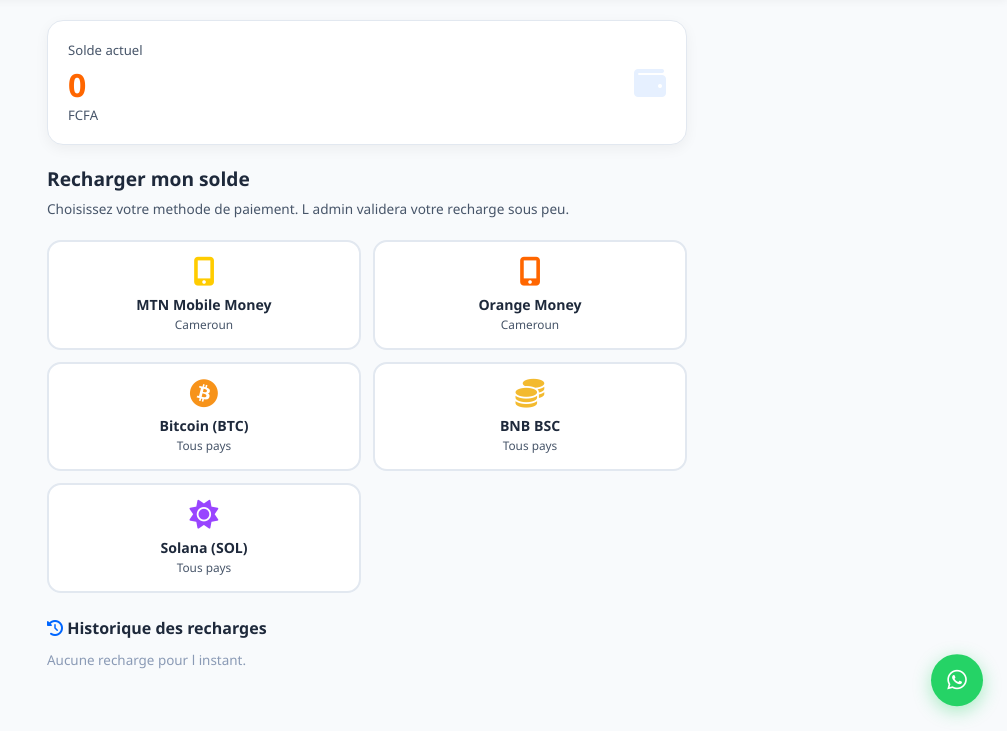
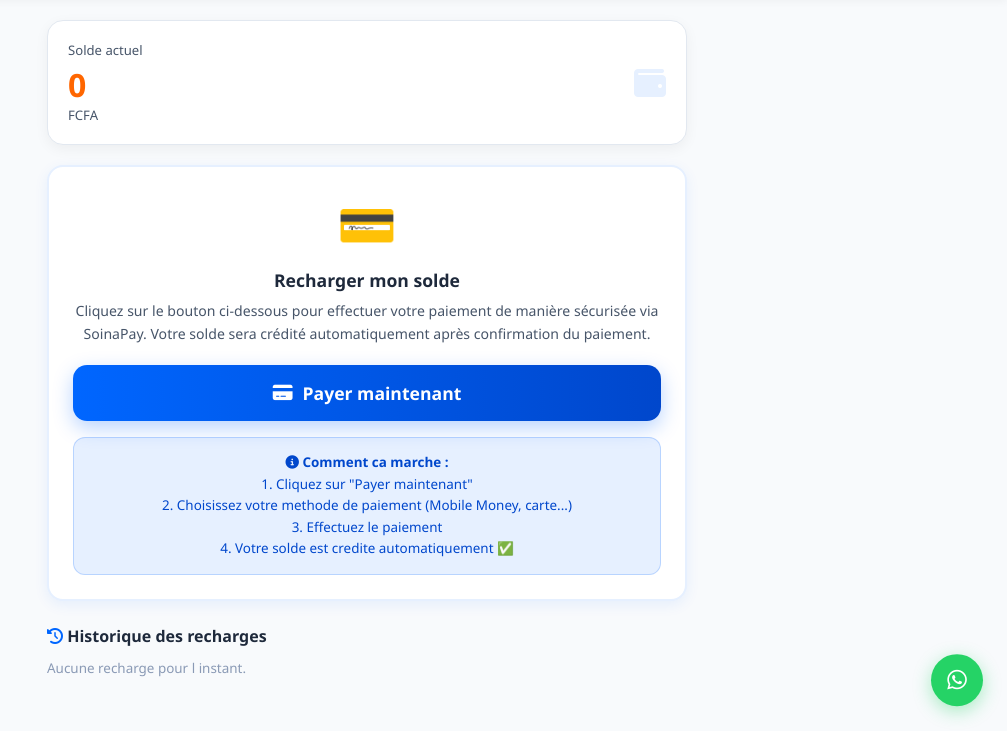
Before and after one commit to abdoula14cherif/boostcentral, a Flask app: page /recharge/ in a window 1280 px wide. Shown: the part 69-800 px from the top of the page, without its empty margins (273-1280 px from the left). Run offline with Flask 3, Linux system fonts and the light colour scheme; the visitor is signed in with stand-in values (Sample User, id 1).

Commit message:
Integration SoinaPay webhook

```diff
--- a/app/__init__.py
+++ b/app/__init__.py
@@ -21,10 +21,12 @@ def create_app(config_name="production"):
     from app.routes.dashboard import dashboard_bp
     from app.routes.admin import admin_bp
     from app.routes.recharge import recharge_bp
+    from app.routes.webhook import webhook_bp
     app.register_blueprint(auth_bp, url_prefix="/auth")
     app.register_blueprint(dashboard_bp, url_prefix="/dashboard")
     app.register_blueprint(admin_bp, url_prefix="/admin")
     app.register_blueprint(recharge_bp, url_prefix="/recharge")
+    app.register_blueprint(webhook_bp, url_prefix="/recharge")
     @app.route("/")
     def index():
         return render_template("index.html")
@@ -41,4 +43,5 @@ def create_app(config_name="production"):
     def internal_error(e):
         return render_template("errors/500.html"), 500
     logging.basicConfig(level=logging.INFO)
+    csrf.exempt(webhook_bp)
     return app
--- a/app/routes/recharge.py
+++ b/app/routes/recharge.py
@@ -1,16 +1,15 @@
 import logging
-from flask import Blueprint, render_template, redirect, url_for, flash, current_app, request
+import requests
+from flask import Blueprint, render_template, redirect, url_for, flash, current_app, request, session
 from app.models.security import login_required, get_current_user
 from app.models.database import get_profile, get_user_recharges, create_recharge
 
 logger = logging.getLogger(__name__)
 recharge_bp = Blueprint("recharge", __name__)
 
-CRYPTO_WALLETS = {
-    "crypto_btc": {"label": "Bitcoin (BTC)", "address": "bc1pygygqdjmj60mph9yrn05extn3n4h22fv5ynt3w72hjd7arx64l4qdkp32x"},
-    "crypto_bnb": {"label": "BNB (BSC)", "address": "0x44C9170272c7eA2c99f5dC28d955AdFE8b4AA3CB"},
-    "crypto_sol": {"label": "Solana (SOL)", "address": "JBe5kePCCj3tG5RciCaNCEaJjtziycdrtKwz64Csx2VJ"},
-}
+SOINA_PUBLIC = "pk_live_05f91d02ce7aaf0805575c766690e35d"
+SOINA_SECRET = "sk_live_4c266e348b979cf6c2e42ee357233c937a27e5fc707e97c9"
+SOINA_PAY_URL = "https://soinapay.com/pay/zmnmqbap"
 
 @recharge_bp.route("/")
 @login_required
@@ -18,60 +17,7 @@ def index():
     user = get_current_user()
     profile = get_profile(user["id"])
     history = get_user_recharges(user["id"], limit=10)
-    return render_template("dashboard/recharge.html", user=user, profile=profile, history=history, crypto_wallets=CRYPTO_WALLETS, whatsapp=current_app.config["WHATSAPP_NUMBER"])
-
-@recharge_bp.route("/mobile", methods=["POST"])
-@login_required
-def submit_mobile():
-    user = get_current_user()
-    method = request.form.get("method", "")
-    amount = request.form.get("amount", "0")
-    phone = request.form.get("phone_number", "").strip()
-    if method not in ("mtn", "orange"):
-        flash("Methode invalide.", "error")
-        return redirect(url_for("recharge.index"))
-    try:
-        amount = float(amount)
-    except:
-        flash("Montant invalide.", "error")
-        return redirect(url_for("recharge.index"))
-    if amount < 500:
-        flash("Montant minimum : 500 FCFA.", "error")
-        return redirect(url_for("recharge.index"))
-    if not phone:
-        flash("Numero requis.", "error")
-        return redirect(url_for("recharge.index"))
-    result = create_recharge({"user_id": user["id"], "user_email": user["email"], "montant_fcfa": amount, "methode": method, "capture_url": phone, "hash_tx": None, "statut": "en_attente"})
-    if result:
-        flash("Demande envoyee !", "success")
-    else:
-        flash("Erreur lors de l'envoi.", "error")
-    return redirect(url_for("recharge.index"))
-
-@recharge_bp.route("/crypto", methods=["POST"])
-@login_required
-def submit_crypto():
-    user = get_current_user()
-    method = request.form.get("method", "")
-    amount = request.form.get("amount", "0")
-    txid = request.form.get("txid", "").strip()
-    if method not in CRYPTO_WALLETS:
-        flash("Methode invalide.", "error")
-        return redirect(url_for("recharge.index"))
-    try:
-        amount = float(amount)
-    except:
-        flash("Montant invalide.", "error")
-        return redirect(url_for("recharge.index"))
-    if amount < 1000:
-        flash("Montant minimum : 1000 FCFA.", "error")
-        return redirect(url_for("recharge.index"))
-    if not txid:
-        flash("TXID requis.", "error")
-        return redirect(url_for("recharge.index"))
-    result = create_recharge({"user_id": user["id"], "user_email": user["email"], "montant_fcfa": amount, "methode": method, "hash_tx": txid, "capture_url": None, "statut": "en_attente"})
-    if result:
-        flash("Demande envoyee !", "success")
-    else:
-        flash("Erreur lors de l'envoi.", "error")
-    return redirect(url_for("recharge.index"))
+    return render_template("dashboard/recharge.html",
+        user=user, profile=profile, history=history,
+        soina_url=SOINA_PAY_URL,
+        whatsapp=current_app.config["WHATSAPP_NUMBER"])
--- a/app/templates/dashboard/recharge.html
+++ b/app/templates/dashboard/recharge.html
@@ -7,26 +7,12 @@ header{display:flex;align-items:center;gap:14px;padding:16px 20px;background:var
 main{padding:20px;max-width:680px;margin:0 auto}
 .bal-box{background:var(--white);border-radius:16px;padding:20px;border:1px solid var(--gray);box-shadow:0 4px 14px rgba(0,0,0,.05);margin-bottom:20px;display:flex;align-items:center;justify-content:space-between}
 .bal-val{font-size:2rem;font-weight:900;color:var(--orange)}
-.meth-grid{display:grid;grid-template-columns:1fr 1fr;gap:12px;margin-bottom:20px}
-@media(max-width:440px){.meth-grid{grid-template-columns:1fr}}
-.meth-card{border:2px solid var(--gray);border-radius:14px;padding:16px 14px;cursor:pointer;transition:all .25s;background:var(--white);text-align:center}
-.meth-card:hover,.meth-card.sel{border-color:var(--blue);background:var(--blue-l)}
-.meth-card i{font-size:1.8rem;display:block;margin-bottom:8px}
-.meth-name{font-size:.88rem;font-weight:700;color:var(--dark)}
-.meth-sub{font-size:.74rem;color:var(--mid);margin-top:2px}
-.form-card{background:var(--white);border-radius:16px;padding:22px;border:1px solid var(--gray);box-shadow:0 4px 14px rgba(0,0,0,.05);display:none;margin-bottom:20px}
-.form-card.on{display:block}
-.form-title{font-size:1rem;font-weight:700;color:var(--dark);margin-bottom:14px;display:flex;align-items:center;gap:8px}
-.fg{margin-bottom:14px}
-.fg label{display:block;font-size:.82rem;font-weight:600;color:var(--dark);margin-bottom:5px}
-.inp{width:100%;padding:12px 14px;border:2px solid var(--gray);border-radius:12px;font-size:.92rem;color:var(--dark);outline:none;transition:border-color .22s;background:var(--white)}
-.inp:focus{border-color:var(--blue)}
-.crypto-addr{background:var(--light-g);border-radius:12px;padding:14px;margin-bottom:14px;word-break:break-all;border:1px solid var(--gray)}
-.addr-label{font-size:.72rem;font-weight:700;color:var(--mid);text-transform:uppercase;letter-spacing:.8px;margin-bottom:6px}
-.addr-val{font-size:.8rem;font-family:monospace;color:var(--blue-d);line-height:1.5;margin-bottom:8px}
-.copy-btn{display:inline-flex;align-items:center;gap:6px;padding:6px 12px;background:var(--blue);color:#fff;border:none;border-radius:8px;font-size:.75rem;font-weight:700;cursor:pointer}
-.wa-info{background:#E8FFF1;border:1px solid #6ee7b7;border-radius:12px;padding:14px;margin-bottom:14px;font-size:.84rem;color:#065f46;line-height:1.6}
-.btn-sub{width:100%;padding:14px;border:none;border-radius:12px;background:linear-gradient(90deg,var(--blue),var(--blue-d));color:#fff;font-size:.97rem;font-weight:700;cursor:pointer;display:flex;align-items:center;justify-content:center;gap:8px;margin-top:14px}
+.pay-card{background:var(--white);border-radius:16px;padding:24px;border:2px solid var(--blue-l);box-shadow:0 4px 14px rgba(0,102,255,.08);margin-bottom:20px;text-align:center}
+.pay-title{font-size:1.1rem;font-weight:800;color:var(--dark);margin-bottom:8px}
+.pay-sub{font-size:.88rem;color:var(--mid);margin-bottom:20px;line-height:1.6}
+.btn-pay{display:inline-flex;align-items:center;justify-content:center;gap:10px;background:linear-gradient(90deg,var(--blue),var(--blue-d));color:#fff;padding:16px 40px;border-radius:14px;font-size:1.1rem;font-weight:800;text-decoration:none;box-shadow:0 7px 20px rgba(0,102,255,.28);transition:all .28s;width:100%}
+.btn-pay:hover{transform:translateY(-3px);box-shadow:0 12px 28px rgba(0,102,255,.4)}
+.info-box{background:var(--blue-l);border-radius:12px;padding:14px;margin-top:16px;font-size:.84rem;color:var(--blue-d);line-height:1.6;border:1px solid rgba(0,102,255,.2)}
 .hist-title{font-size:1rem;font-weight:700;color:var(--dark);margin-bottom:12px;margin-top:24px}
 .hist-item{background:var(--white);border:1px solid var(--gray);border-radius:12px;padding:14px;margin-bottom:10px;display:flex;align-items:center;justify-content:space-between;gap:10px;flex-wrap:wrap}
 .hn{font-size:.88rem;font-weight:700;color:var(--dark)}
@@ -43,61 +29,36 @@ main{padding:20px;max-width:680px;margin:0 auto}
 {% block content %}
 <main>
 <div class="bal-box">
-<div><div style="font-size:.82rem;color:var(--mid);margin-bottom:4px">Solde actuel</div><div class="bal-val">{{ "{:,.0f}".format(profile.balance or 0) if profile else '0' }}</div><div style="font-size:.82rem;color:var(--mid)">FCFA</div></div>
+<div>
+<div style="font-size:.82rem;color:var(--mid);margin-bottom:4px">Solde actuel</div>
+<div class="bal-val">{{ "{:,.0f}".format(profile.balance or 0) if profile else '0' }}</div>
+<div style="font-size:.82rem;color:var(--mid)">FCFA</div>
+</div>
 <i class="fas fa-wallet" style="font-size:2rem;color:var(--blue-l)"></i>
 </div>
-<div style="font-size:1.2rem;font-weight:800;color:var(--dark);margin-bottom:6px">Recharger mon solde</div>
-<div style="font-size:.85rem;color:var(--mid);margin-bottom:20px;line-height:1.6">Choisissez votre methode de paiement. L admin validera votre recharge sous peu.</div>
-<div class="meth-grid">
-<div class="meth-card" data-form="mtn" onclick="selectMeth(this)"><i class="fas fa-mobile-alt" style="color:#FFCC00"></i><div class="meth-name">MTN Mobile Money</div><div class="meth-sub">Cameroun</div></div>
-<div class="meth-card" data-form="orange" onclick="selectMeth(this)"><i class="fas fa-mobile-alt" style="color:#FF6600"></i><div class="meth-name">Orange Money</div><div class="meth-sub">Cameroun</div></div>
-<div class="meth-card" data-form="btc" onclick="selectMeth(this)"><i class="fab fa-bitcoin" style="color:#F7931A"></i><div class="meth-name">Bitcoin (BTC)</div><div class="meth-sub">Tous pays</div></div>
-<div class="meth-card" data-form="bnb" onclick="selectMeth(this)"><i class="fas fa-coins" style="color:#F3BA2F"></i><div class="meth-name">BNB BSC</div><div class="meth-sub">Tous pays</div></div>
-<div class="meth-card" data-form="sol" onclick="selectMeth(this)"><i class="fas fa-sun" style="color:#9945FF"></i><div class="meth-name">Solana (SOL)</div><div class="meth-sub">Tous pays</div></div>
+
+<div class="pay-card">
+<div style="font-size:3rem;margin-bottom:12px">💳</div>
+<div class="pay-title">Recharger mon solde</div>
+<div class="pay-sub">
+Cliquez sur le bouton ci-dessous pour effectuer votre paiement de manière sécurisée via SoinaPay.
+Votre solde sera crédité automatiquement après confirmation du paiement.
 </div>
-<div class="form-card" id="form-mtn">
-<div class="form-title"><i class="fas fa-mobile-alt" style="color:#FFCC00"></i> MTN Mobile Money</div>
-<div class="wa-info"><strong>Comment proceder :</strong> Envoyez le montant au +237 6 89 01 11 85 via MTN MoMo puis remplissez le formulaire.</div>
-<form method="POST" action="{{ url_for('recharge.submit_mobile') }}">
-<input type="hidden" name="csrf_token" value="{{ csrf_token() }}">
-<input type="hidden" name="method" value="mtn">
-<div class="fg"><label>Montant (FCFA)</label><input type="number" class="inp" name="amount" placeholder="Ex : 5000" min="500" required></div>
-<div class="fg"><label>Votre numero MTN MoMo</label><input type="text" class="inp" name="phone_number" placeholder="6XX XXX XXX" required></div>
-<button type="submit" class="btn-sub"><i class="fas fa-paper-plane"></i> Envoyer la demande</button>
-</form>
+<a href="{{ soina_url }}?user_id={{ session.user_id }}&user_email={{ session.user_email }}" class="btn-pay" target="_blank">
+<i class="fas fa-credit-card"></i> Payer maintenant
+</a>
+<div class="info-box">
+<i class="fas fa-info-circle"></i>
+<strong>Comment ca marche :</strong><br>
+1. Cliquez sur "Payer maintenant"<br>
+2. Choisissez votre methode de paiement (Mobile Money, carte...)<br>
+3. Effectuez le paiement<br>
+4. Votre solde est credite automatiquement ✅
 </div>
-<div class="form-card" id="form-orange">
-<div class="form-title"><i class="fas fa-mobile-alt" style="color:#FF6600"></i> Orange Money</div>
-<div class="wa-info"><strong>Comment proceder :</strong> Envoyez le montant au +237 6 89 01 11 85 via Orange Money puis remplissez le formulaire.</div>
-<form method="POST" action="{{ url_for('recharge.submit_mobile') }}">
-<input type="hidden" name="csrf_token" value="{{ csrf_token() }}">
-<input type="hidden" name="method" value="orange">
-<div class="fg"><label>Montant (FCFA)</label><input type="number" class="inp" name="amount" placeholder="Ex : 5000" min="500" required></div>
-<div class="fg"><label>Votre numero Orange Money</label><input type="text" class="inp" name="phone_number" placeholder="6XX XXX XXX" required></div>
-<button type="submit" class="btn-sub"><i class="fas fa-paper-plane"></i> Envoyer la demande</button>
-</form>
 </div>
-{% for key,wallet in crypto_wallets.items() %}
-{% set fid=key.replace('crypto_','') %}
-<div class="form-card" id="form-{{ fid }}">
-<div class="form-title">{{ wallet.label }}</div>
-<div class="crypto-addr">
-<div class="addr-label">Adresse {{ wallet.label }}</div>
-<div class="addr-val" id="addr-{{ fid }}">{{ wallet.address }}</div>
-<button class="copy-btn" type="button" onclick="copyAddr('addr-{{ fid }}')"><i class="fas fa-copy"></i> Copier</button>
-</div>
-<div class="wa-info"><strong>Instructions :</strong> Envoyez vos cryptos a l adresse ci-dessus puis entrez le TXID et le montant.</div>
-<form method="POST" action="{{ url_for('recharge.submit_crypto') }}">
-<input type="hidden" name="csrf_token" value="{{ csrf_token() }}">
-<input type="hidden" name="method" value="{{ key }}">
-<div class="fg"><label>Montant souhaite (FCFA)</label><input type="number" class="inp" name="amount" placeholder="Ex : 10000" min="1000" required></div>
-<div class="fg"><label>Hash de transaction (TXID)</label><input type="text" class="inp" name="txid" placeholder="Collez le TXID ici" required></div>
-<button type="submit" class="btn-sub"><i class="fas fa-paper-plane"></i> Envoyer la demande</button>
-</form>
-</div>
-{% endfor %}
+
 <div class="hist-title"><i class="fas fa-history" style="color:var(--blue)"></i> Historique des recharges</div>
-{% set ml={'mtn':'MTN Mobile Money','orange':'Orange Money','crypto_btc':'Bitcoin','crypto_bnb':'BNB BSC','crypto_sol':'Solana'} %}
+{% set ml={'mtn':'MTN Mobile Money','orange':'Orange Money','crypto_btc':'Bitcoin','crypto_bnb':'BNB BSC','crypto_sol':'Solana','soinapay':'SoinaPay'} %}
 {% if history %}
 {% for r in history %}
 {% set bmap={'en_attente':('s-wait','En attente'),'valide':('s-ok','Validee'),'refuse':('s-ref','Refusee')} %}
@@ -112,18 +73,3 @@ main{padding:20px;max-width:680px;margin:0 auto}
 {% endif %}
 </main>
 {% endblock %}
-{% block extra_js %}
-<script>
-function selectMeth(card){
-document.querySelectorAll('.meth-card').forEach(c=>c.classList.remove('sel'));
-document.querySelectorAll('.form-card').forEach(f=>f.classList.remove('on'));
-card.classList.add('sel');
-var form=document.getElementById('form-'+card.dataset.form);
-if(form){form.classList.add('on');form.scrollIntoView({behavior:'smooth',block:'nearest'});}
-}
-function copyAddr(id){
-var addr=document.getElementById(id).textContent.trim();
-navigator.clipboard.writeText(addr).then(()=>{alert('Adresse copiee !');});
-}
-</script>
-{% endblock %}
```
Also changed, not shown: app/routes/webhook.py (added, +58 -0 lines).
